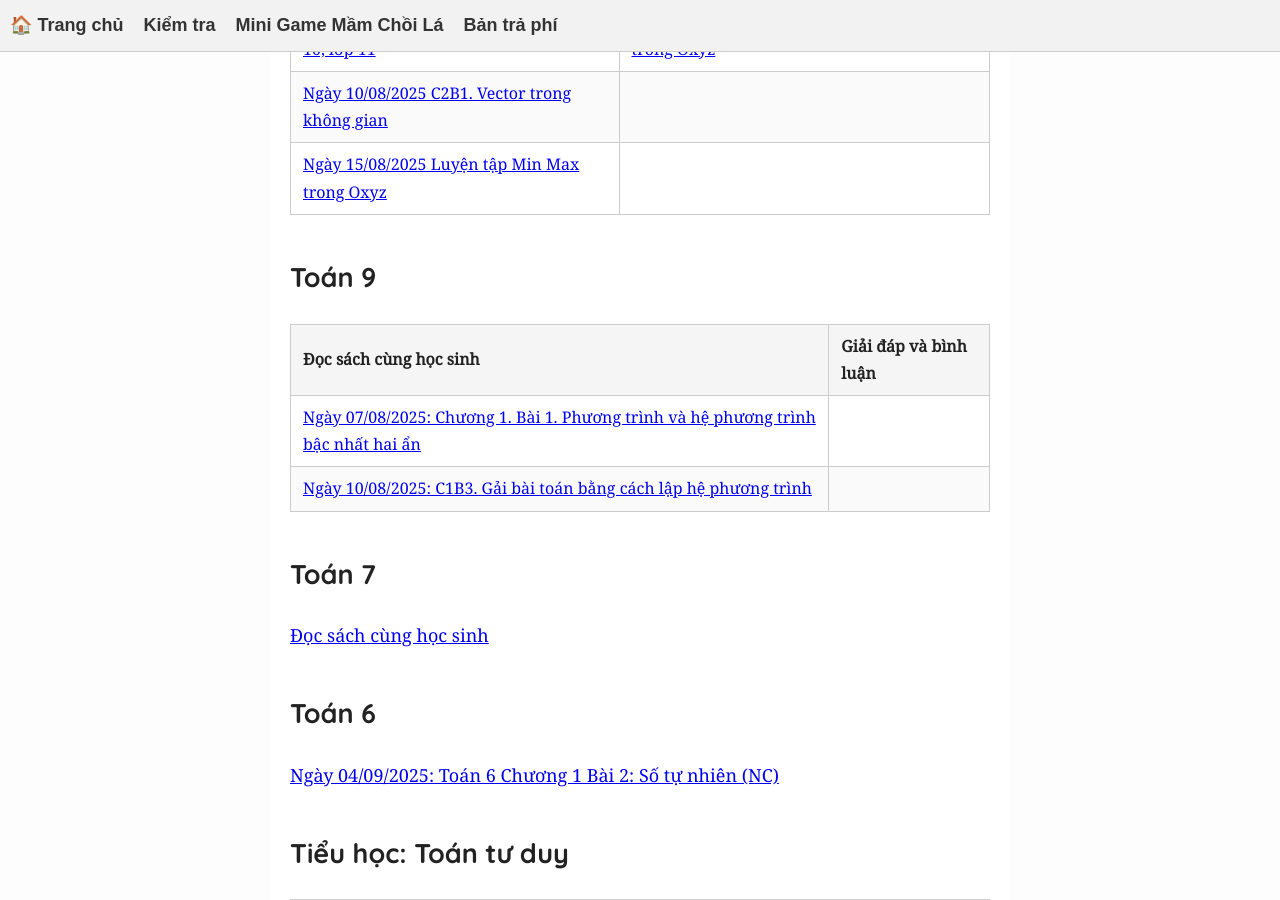
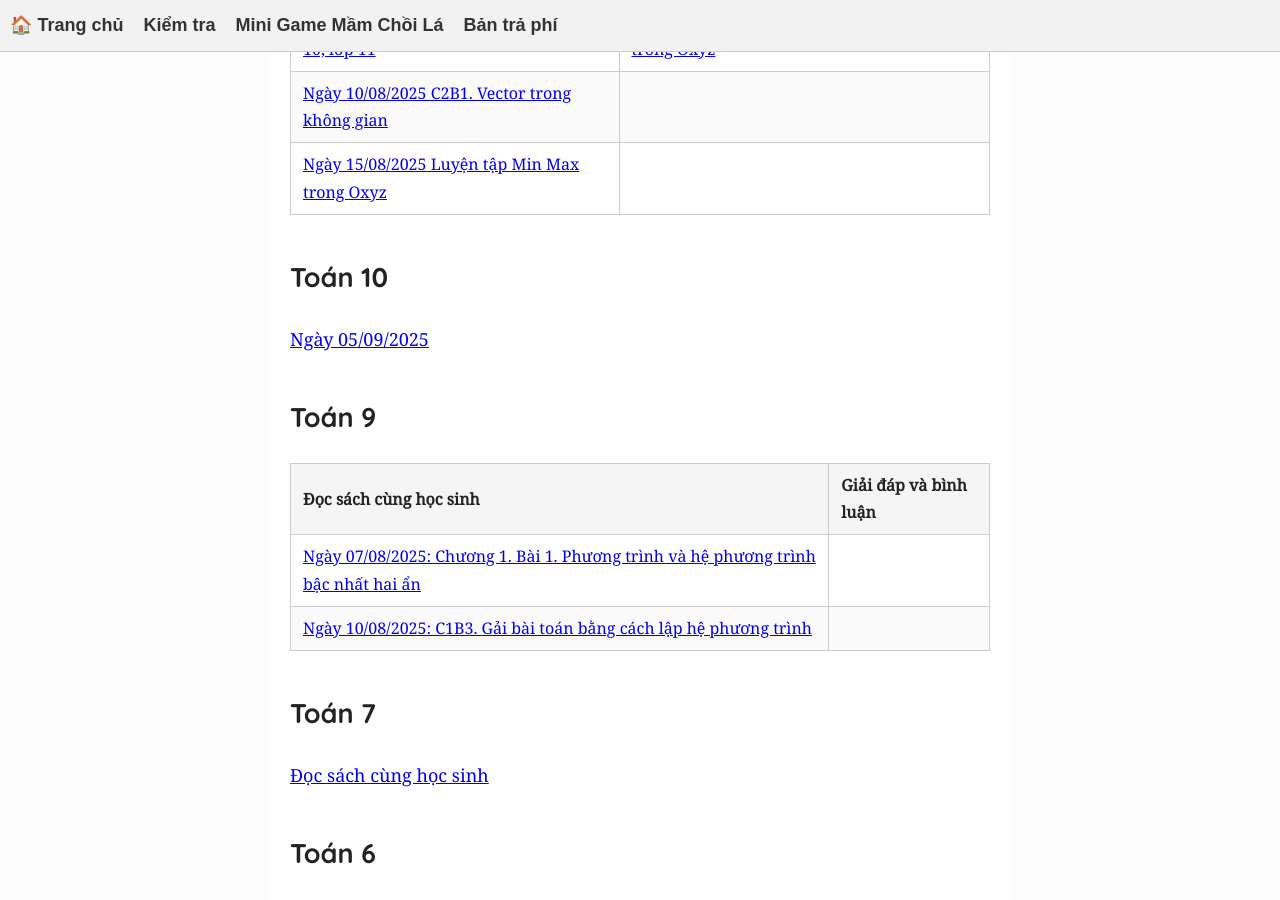
Before and after one commit to NguyenMuoiVN1988/publicstudyrepo, a Jekyll site: the page built from index.md, in a window 1280 px wide and 900 px high, scrolled down 535 px. Built offline with Jekyll 4.4.1, drawn with Linux system fonts in a browser that asks for light colours.

Commit message:
Update index.md

```diff
--- a/index.md
+++ b/index.md
@@ -22,6 +22,10 @@ title: "Public Study"
 | [ Ngày 10/08/2025 C2B1. Vector trong không gian](T12/C2Bai1VecTorTrongKhongGian.md)| |
 | [Ngày 15/08/2025 Luyện tập Min Max trong Oxyz](T12/T12LuyenTapMinMaxOxyz.md) | |
 
+## Toán 10
+
+[Ngày 05/09/2025](T10/T10C1B1.md)
+
 ## Toán 9
 
 |Đọc sách cùng học sinh | Giải đáp và bình luận |
```
